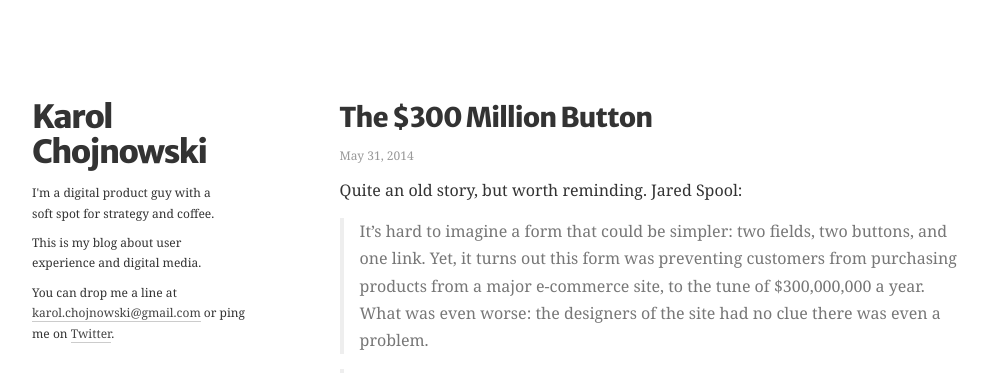
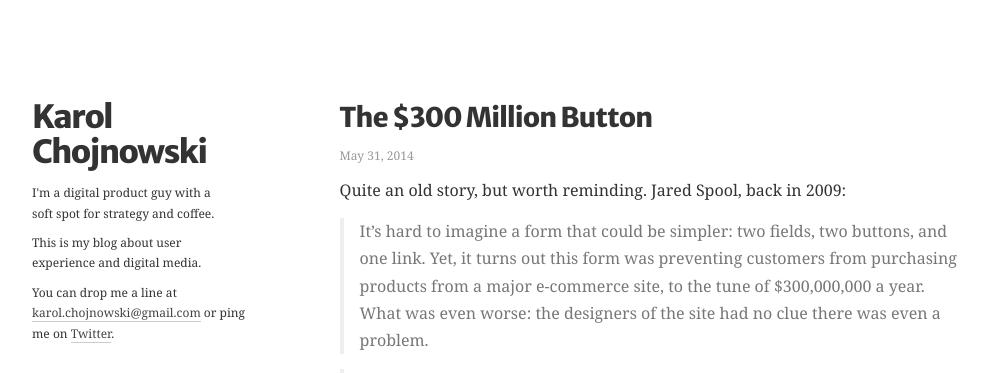
Before and after one commit to KarolChojnowski/KarolOnJekyll, a Jekyll site: the page built from _posts/2014-05-31-300m-dollar-button.md, in a window 1280 px wide. Shown: the top 373 px of the page, without its empty margins (142-1130 px from the left). Built offline with Jekyll 4.4.1, drawn with Linux system fonts in a browser that asks for light colours; Markdown is read by kramdown in place of the engine named in the settings.

Commit message:
Text tweaks.

```diff
--- a/_posts/2014-05-31-300m-dollar-button.md
+++ b/_posts/2014-05-31-300m-dollar-button.md
@@ -5,7 +5,7 @@ url: "300m-dollar-button"
 published: true
 ---
 
-Quite an old story, but worth reminding. Jared Spool:
+Quite an old story, but worth reminding. Jared Spool, back in 2009:
 
 > It's hard to imagine a form that could be simpler: two fields, two buttons, and one link. Yet, it turns out this form was preventing customers from purchasing products from a major e-commerce site, to the tune of $300,000,000 a year. What was even worse: the designers of the site had no clue there was even a problem.
 
```
